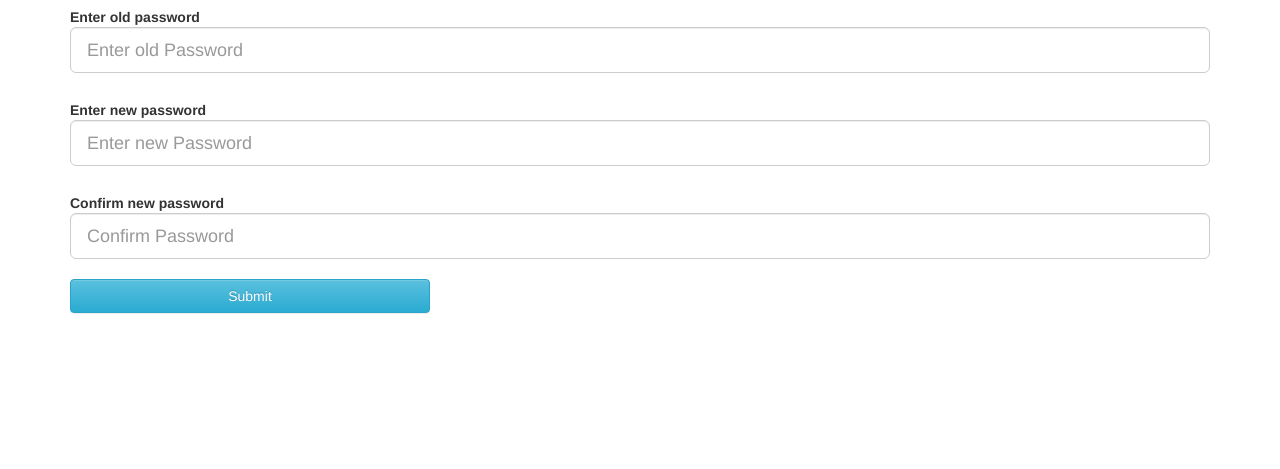
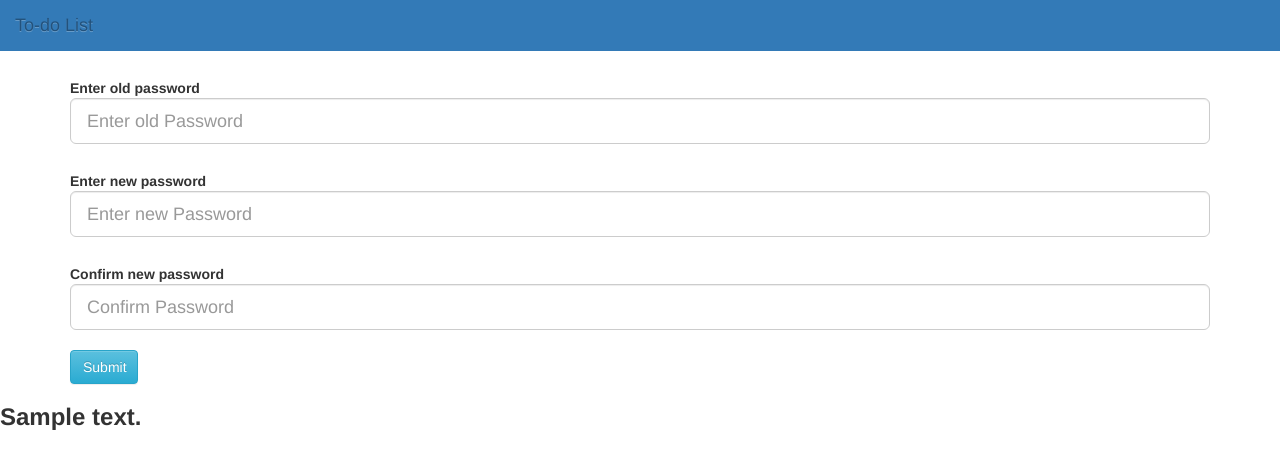
Before and after one commit to kumarisneha/todo_app, a Django app: template templates/change_passwd.html in a window 1280 px wide. Shown: the top 469 px of the page. Run offline with Django 3.2, Linux system fonts and the light colour scheme; the template is opened without the code that fills it: most values are stand-ins (such as "Sample title", 1, 10 or a date in 2020); parts of the project's set-up code (start-up, migrations or seed data) failed here and were passed over; some libraries are stand-ins or nearby versions.

Commit message:
Modified html file

```diff
--- a/templates/change_passwd.html
+++ b/templates/change_passwd.html
@@ -12,6 +12,22 @@
 
 </head>
 <body>
+<nav class="navbar navbar-static-top" style="background-color: #337ab7;">
+  <div class="container-fluid">
+    <div class="navbar-header">
+      <button type="button" class="navbar-toggle collapsed" data-toggle="collapse" data-target="#bs-example-navbar-collapse-1">
+        <span class="sr-only">Toggle navigation</span>
+        <span class="icon-bar"></span>
+        <span class="icon-bar"></span>
+        <span class="icon-bar"></span>
+      </button>
+      <a class="navbar-brand" href="#">To-do List</a>
+    </div>
+
+    <div class="collapse navbar-collapse" id="bs-example-navbar-collapse-1">
+    </div>
+  </div>
+</nav>
 
     <div class="container">
 
@@ -38,14 +54,14 @@
 
 
                 <div class="row">
-             <div class="col-md-4">
+             <div class="col-md-1">
                 <a href="/"><button type="submit" class="btn btn-info btn-md btn-block">Submit</button></a>
                 </div>
            </div>
 
         </form>
    </div>
-
+<h3><strong>{{text}}</strong></h3>
 
 
 </body>
```
